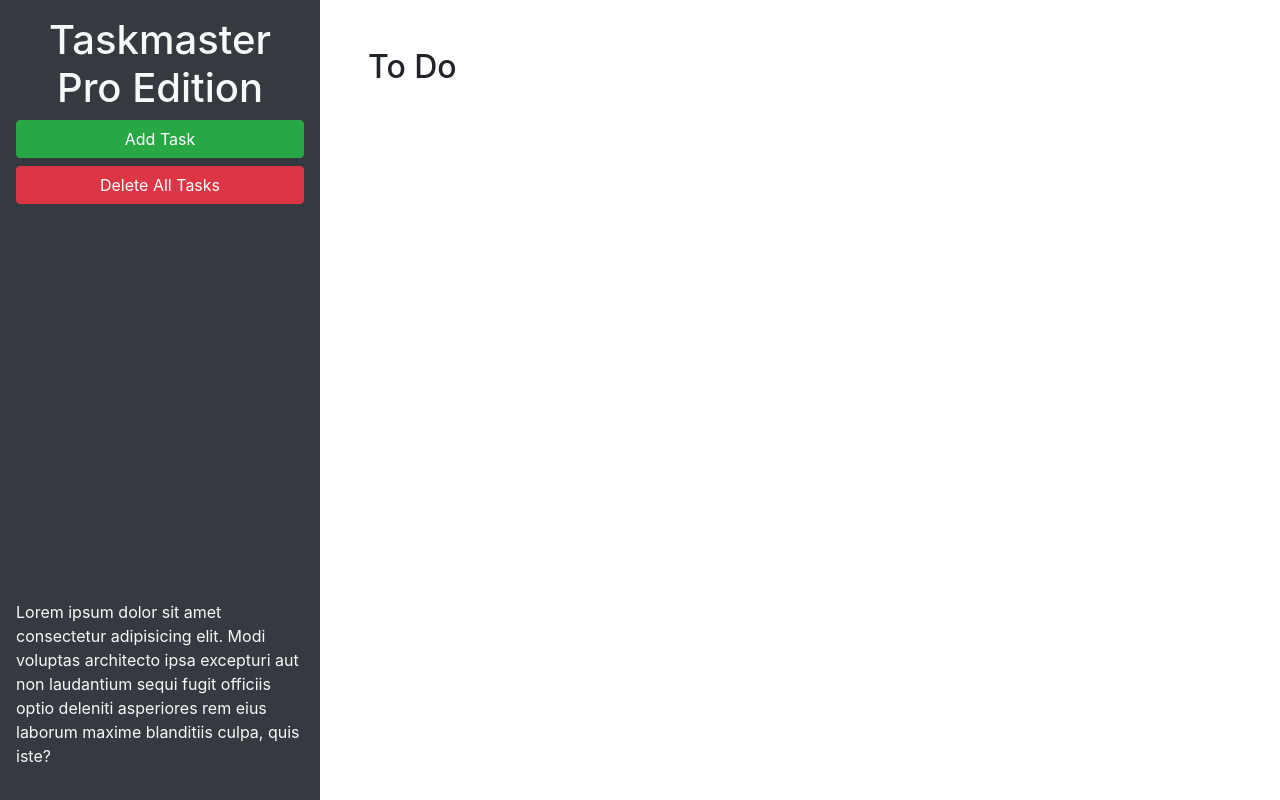
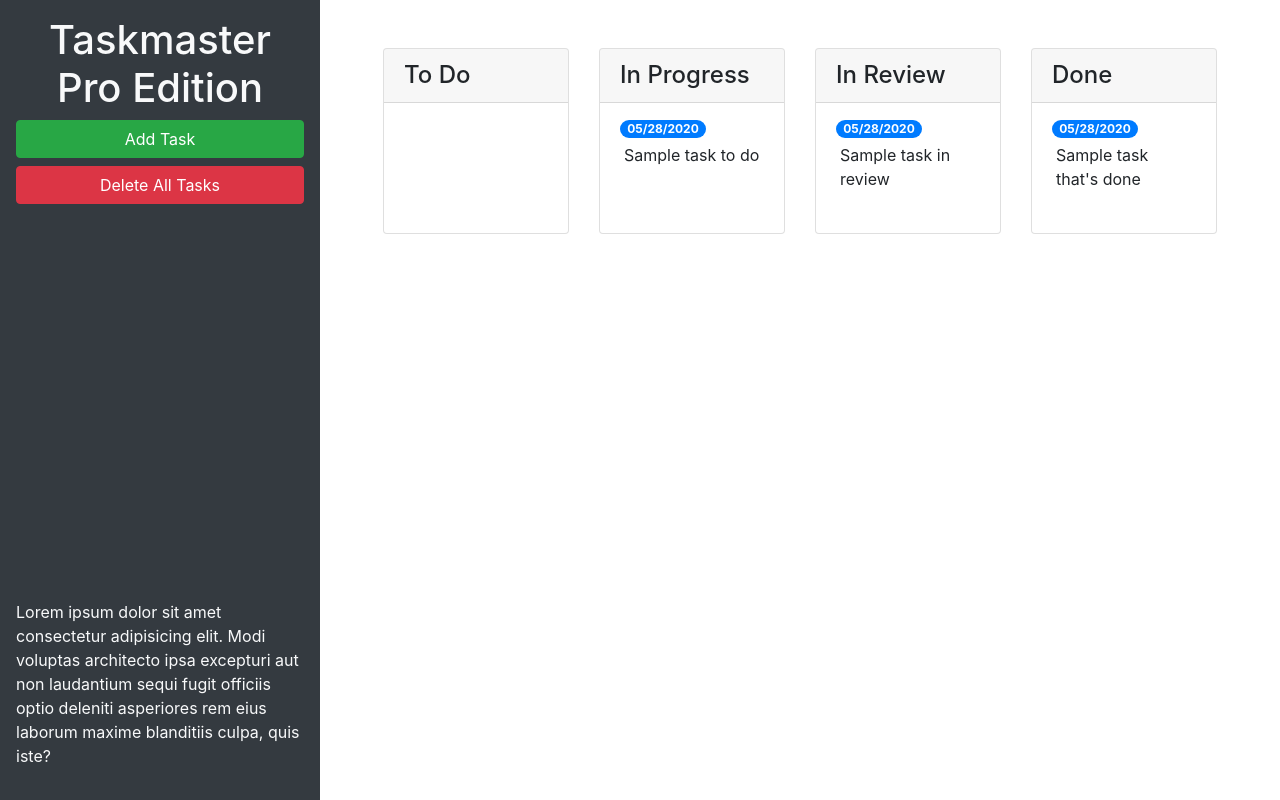
Before and after one commit to Logand307/taskmaster-pro, a plain HTML site: page index.html in a window 1280 px wide. Drawn offline with nearby package versions, Linux system fonts and the light colour scheme.

Commit message:
updated modal form

```diff
--- a/index.html
+++ b/index.html
@@ -18,22 +18,66 @@
             <button id="create-task" class="btn btn-block btn-success" data-toggle="modal" data-target="#task-form-modal">Add
         Task</button>
             <button id="remove-tasks" class="btn btn-block btn-danger">Delete All Tasks</button>
-      <p class="mt-auto">Lorem ipsum dolor sit amet consectetur adipisicing elit. Modi voluptas architecto ipsa
-        excepturi aut non
-        laudantium sequi fugit officiis optio deleniti asperiores rem eius laborum maxime blanditiis culpa, quis iste?
+            <p class="mt-auto">Lorem ipsum dolor sit amet consectetur adipisicing elit. Modi voluptas architecto ipsa excepturi aut non laudantium sequi fugit officiis optio deleniti asperiores rem eius laborum maxime blanditiis culpa, quis iste?
             </p>
         </header>
         <main class="col-12 col-lg-9">
-      <div class="m-5">
-        <h2>To Do</h2>
-        <ul id="list-toDo" class="list-group"> </ul>
+            <div class="m-5 row justify-content-around">
+                <!-- todo start -->
+                <div class="col-12 col-md-6 col-xl-3 mb-3">
+                    <div class="card">
+                        <h4 class="card-header">To Do</h4>
+                        <ul id="list-toDo" class="list-group list-group-flush"></ul>
+                    </div>
+                </div>
+                <!-- todo end -->
+                <!-- in progress start -->
+                <div class="col-12 col-md-6 col-xl-3 mb-3">
+                    <div class="card">
+                        <h4 class="card-header">
+                            In Progress
+                        </h4>
+                        <ul id="list-toDo" class="list-group list-group-flush">
+                            <li class="list-group-item">
+                                <span class="badge badge-primary badge-pill">05/28/2020</span>
+                                <p class="m-1">Sample task to do</p>
+                            </li>
+                        </ul>
+                    </div>
+                </div>
+                <!-- in progress end -->
+                <!-- in review start -->
+                <div class="col-12 col-md-6 col-xl-3 mb-3">
+                    <div class="card">
+                        <h4 class="card-header">In Review</h4>
+                        <ul id="list-inReview" class="list-group list-group-flush">
+                            <li class="list-group-item">
+                                <span class="badge badge-primary badge-pill">05/28/2020</span>
+                                <p class="m-1">Sample task in review</p>
+                            </li>
+                        </ul>
+                    </div>
+                </div>
+                <!-- in review end -->
+                <!-- done start -->
+                <div class="col-12 col-md-6 col-xl-3 mb-3">
+                    <div class="card">
+                        <h4 class="card-header">Done</h4>
+                        <ul id="list-done" class="list-group list-group-flush">
+                            <li class="list-group-item">
+                                <span class="badge badge-primary badge-pill">05/28/2020</span>
+                                <p class="m-1">Sample task that's done</p>
+                            </li>
+                        </ul>
+                    </div>
+                </div>
+                <!-- done end -->
             </div>
         </main>
     </div>
 
     <!-- Modal -->
-  <div class="modal fade" id="task-form-modal" tabindex="-1" role="dialog" aria-labelledby="task-form-modal"
-    aria-hidden="true">
+    <div class="modal fade" id="task-form-modal" tabindex="-1" role="dialog" aria-labelledby="task-form-modal" aria-hidden="true">
         <div class="modal-dialog modal-dialog-centered" role="document">
             <div class="modal-content">
                 <div class="modal-header">
@@ -46,11 +90,11 @@
                     <form>
                         <div class="form-group">
                             <label for="modalTaskDescription">Task description</label>
-              <textarea id="modalTaskDescription" rows="3"></textarea>
+                            <textarea id="modalTaskDescription" rows="3" class="form-control"></textarea>
                         </div>
                         <div class="form-group">
                             <label for="modalDueDate">Due date</label>
-              <input type="text" id="modalDueDate" placeholder="mm/dd/yyyy" autocomplete="off" />
+                            <input type="text" id="modalDueDate" placeholder="mm/dd/yyyy" autocomplete="off" class="form-control" />
                         </div>
                     </form>
                 </div>
```
Lines whose indentation alone changed are shown as unchanged.
